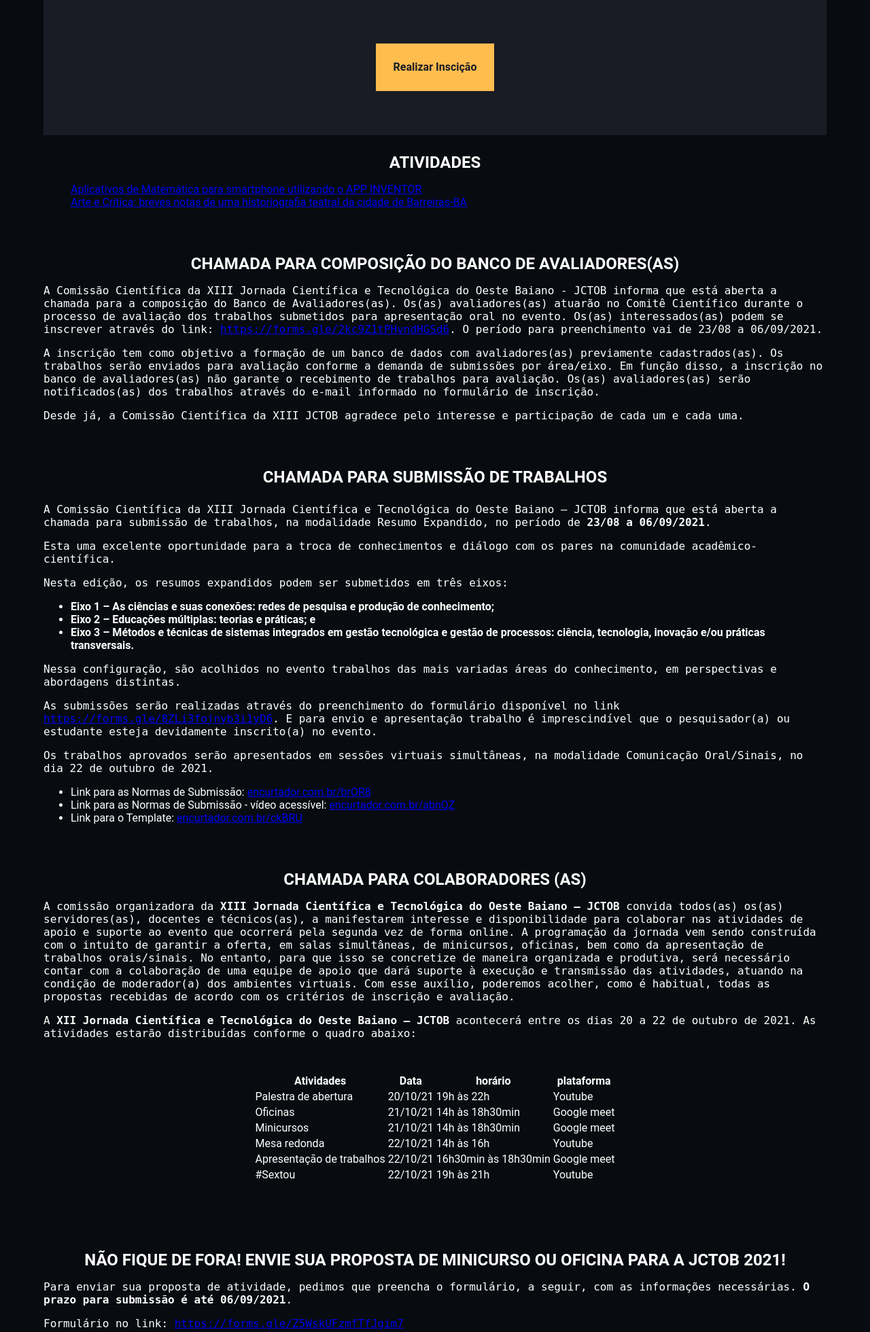
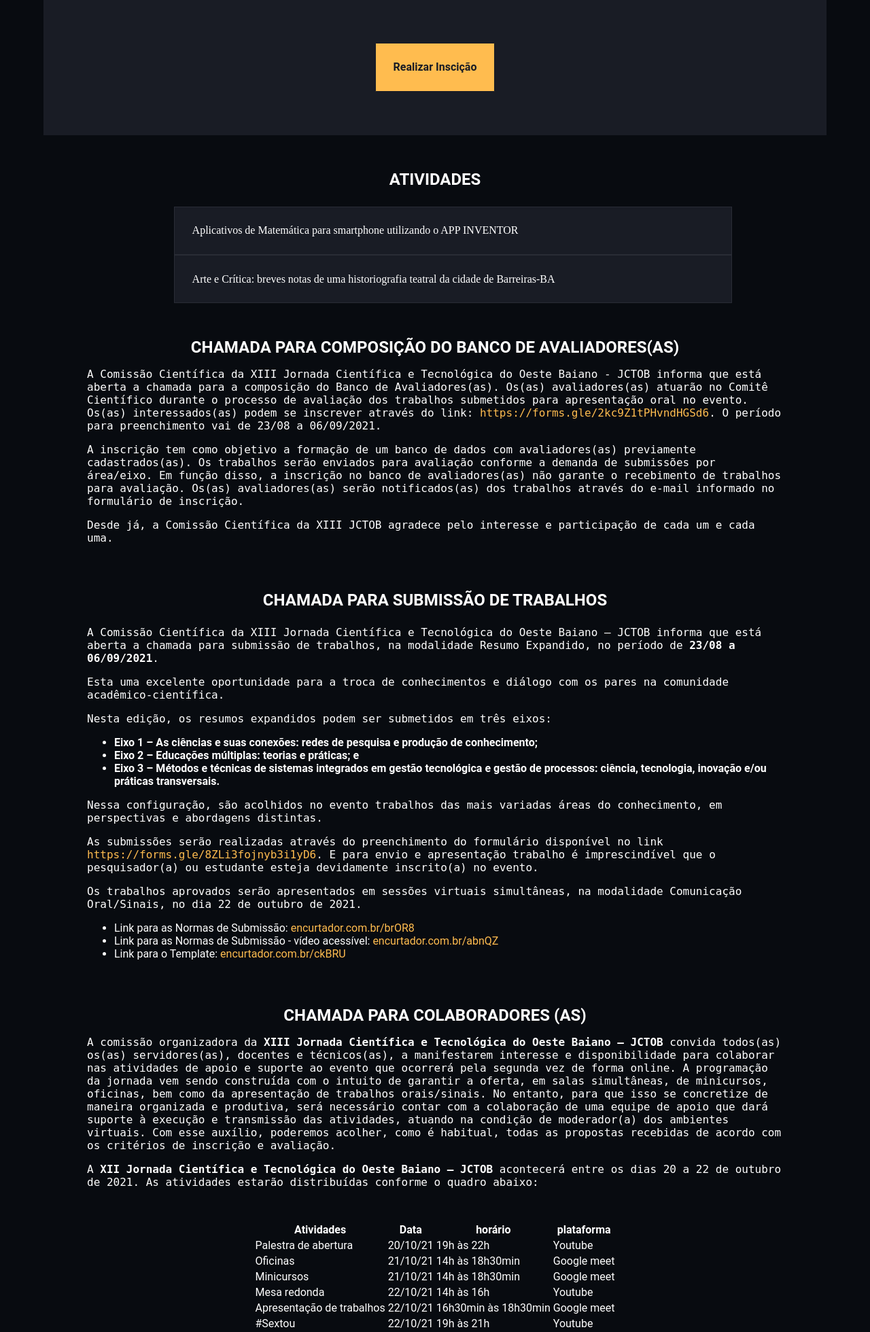
Before and after one commit to GuilhermeVGalvao/Site-Jornada-Cientifica, a PHP site: page / in a window 1280 px wide. Shown: the part 1047-3007 px from the top of the page at 68% size. Run offline with PHP 8.4, Linux system fonts and the light colour scheme.

Commit message:
primeira versão da section de atividades pronta

```diff
--- a/index.html
+++ b/index.html
@@ -110,11 +110,11 @@
         <h1 class="center">Semana Nacional de Ciência e Tecnologia - SNCT /2021 XIII Jornada Científica e Tecnológica do Oeste Baiano</h1>
 
         <section id="section1" class="container flex-column">
-            <div class="container flex-row flex-align-stretch sessao dark-gray">
-                <div class="container flex-row flex-align-center frame principal blue item">
+            <div id="div-principal-section1" class="container flex-row flex-align-stretch sessao dark-gray">
+                <div class="container flex-row flex-align-center text-item principal blue item">
                     <h2 class="section-title">A transversalidade da ciência, da tecnologia e das inovações: um olhar do Oeste Baiano para o planeta</h2>
                 </div>
-                <div class="frame item text-item justify">
+                <div class="item text-item justify">
                     <p>A Jornada Científica e Tecnológica do Oeste Baiano (JCTOB) acontece desde 2008, com o objetivo de debater temáticas relacionadas à ciência, à tecnologia e ao desenvolvimento social sustentável e cultural. Neste ano de 2021, entre os dias 20
                         e 22 de outubro, acontece a XIII Jornada Científica e Tecnológica do Oeste Baiano. O tema geral do evento é <b>A transversalidade da ciência, da tecnologia e das inovações:
                         um olhar do Oeste Baiano para o planeta</b>. A XIII JCTOB acontecerá novamente de forma online e conta em sua programação com palestras, mesas-redondas, minicursos, oficinas e a apresentação oral de trabalhos na modalidade Resumo Expandido.</p>
@@ -137,16 +137,16 @@
         </section>
 
         <section id="section-atividades" class="container flex-column full-width">
-            <div class="frame">
-                <h2 class="item center">Atividades</h2>
-                <ul class="container flex-column item">
-                    <li class="container flex-column item">
-                        <a href="atividades.html">
+            <div class="frame blue-item">
+                <h2 class="text-item item center">Atividades</h2>
+                <ul class="container flex-column flex-align-stretch generic-link-selection  item">
+                    <li class="container flex-column dark-blue-item item">
+                        <a href="atividades.html" class="dark-blue-item">
                             Aplicativos de Matemática para smartphone utilizando o APP INVENTOR
                         </a>
                     </li>
-                    <li class="container flex-column item">
-                        <a href="atividades.html">
+                    <li class="container flex-column dark-blue-item item">
+                        <a href="atividades.html" class="dark-blue-item">
                             Arte e Crítica: breves notas de uma historiografia teatral da cidade de Barreiras-BA
                         </a>
                     </li>
--- a/style.css
+++ b/style.css
@@ -29,6 +29,8 @@ p {
 
 a {
     word-wrap: break-word;
+    text-decoration: none;
+    color: #FFBC4F;
 }
 
 h2 {
@@ -289,9 +291,28 @@ header nav a:hover {
     font-weight: bold;
 }
 
+.text-item {
+    padding: 2vw 5vw;
+    font-family: 'Roboto';
+}
+
+.generic-link-selection {
+    font-family: 'Nunito';
+    margin: 0px 10vw;
+    padding: 0px;
+    color:#ffffff
+}
+.generic-link-selection li {
+    width: 100%;
+}
+.generic-link-selection a {
+    padding: 2vw;
+    width: 100%;
+    border: 1px solid #292c35;
+}
 
 .frame {
-    padding: 2vw 5vw;
+    padding: 2vw 10vw;
     /* background-color: #224ac2; */
     font-family: 'Roboto';
 }
@@ -366,12 +387,17 @@ header nav a:hover {
 
 .blue-frame {
     background-color: #224ac2;
-    color:#ffffff;
     transition: background-color 0.2s ease-in-out;
 }
 
 .dark-blue-frame {
     background-color: #191c25;
+    transition: background-color 0.2s ease-in-out;
+}
+
+.dark-blue-item {
+    background-color: #191c25;
+    color: #ffffff;
     transition: background-color 0.2s ease-in-out;
 }
 
@@ -406,13 +432,7 @@ header nav a:hover {
 	transition: background-color 0.2s ease-in-out;
 }
 
-.dark-blue-frame:hover .principal  {
-    background-color: #224ac2;
-    color: #ffffff;
-	transition: background-color 0.2s ease-in-out;
-}
-
-.dark-blue-item:hover .principal  {
+.dark-blue-item:hover {
     background-color: #224ac2;
     color: #ffffff;
 	transition: background-color 0.3s ease-in-out;
@@ -591,5 +611,18 @@ header nav a:hover {
     #section-inscricao div.container a.orange-button:hover {
         background-color: #FFBC4F;
         color: #191c25;
+        border: 1px solid #191c25;
     }
 }
+
+/* ALTERAÇÕES PARA OUTROS TAMANHOS DE TELA */
+@media screen and (max-width: 1199px) {
+    #div-principal-section1 {
+        flex-wrap: wrap;
+    }
+
+    #section1 div.container div.item {
+        width: 100%;
+        padding: 5vw;
+    }
+}
```
